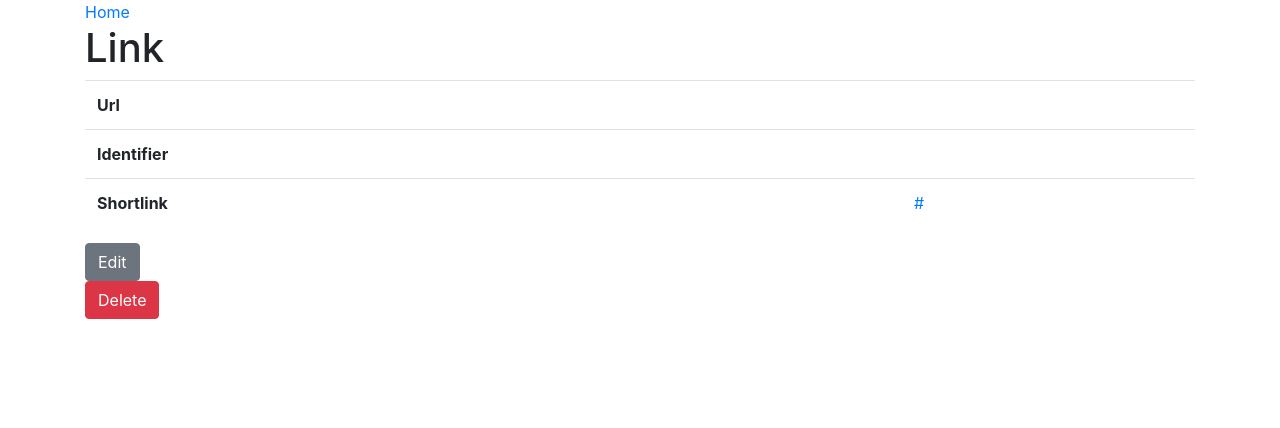
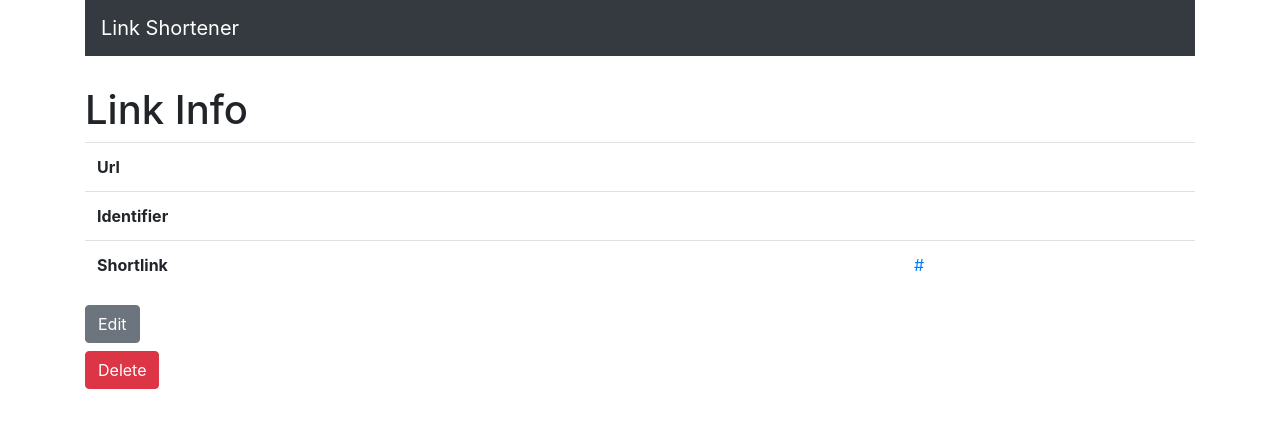
Before and after one commit to joshgh/symfony-link-shortener, a Symfony app: template php/templates/link/show.html.twig in a window 1280 px wide. Shown: the top 428 px of the page. Run offline with Twig, Linux system fonts and the light colour scheme; the template is opened without the code that fills it, so the values that code supplies are empty; some libraries are stand-ins or nearby versions.

Commit message:
clean up form styles, add navbar

```diff
--- /dev/null
+++ b/php/public/styles/styles.css
@@ -0,0 +1,3 @@
+.sls-navbar {
+  margin-bottom: 30px;
+}
--- a/php/templates/base.html.twig
+++ b/php/templates/base.html.twig
@@ -7,6 +7,7 @@
         {# Run `composer require symfony/webpack-encore-bundle`
            and uncomment the following Encore helpers to start using Symfony UX #}
         <link rel="stylesheet" href="https://cdn.jsdelivr.net/npm/bootstrap@4.6.0/dist/css/bootstrap.min.css" integrity="sha384-B0vP5xmATw1+K9KRQjQERJvTumQW0nPEzvF6L/Z6nronJ3oUOFUFpCjEUQouq2+l" crossorigin="anonymous">
+        <link rel="stylesheet" href="{{ asset('styles/styles.css') }}">
         {% block stylesheets %}
             {#{{ encore_entry_link_tags('app') }}#}
         {% endblock %}
@@ -17,9 +18,9 @@
     </head>
     <body>
         <div class="container">
-            {% if app.request.get('_route') != 'link_new' %}
-                <div><a href="{{ path('link_new') }}">Home</a></div>
-            {% endif %}
+            <nav class="navbar navbar-dark bg-dark sls-navbar">
+                <a href="{{ path('link_new') }}" class="navbar-brand" href="#">Link Shortener</a>
+            </nav>
             {% block body %}{% endblock %}
         </div>
     </body>
--- a/php/templates/link/edit.html.twig
+++ b/php/templates/link/edit.html.twig
@@ -5,7 +5,9 @@
 {% block body %}
     <h1>Edit Link</h1>
 
-    {{ include('link/_form.html.twig', {'button_label': 'Update'}) }}
+    <div class="my-2">
+        {{ include('link/_form.html.twig', {'button_label': 'Update'}) }}
+    </div>
 
     {{ include('link/_delete_form.html.twig') }}
 {% endblock %}
--- a/php/templates/link/new.html.twig
+++ b/php/templates/link/new.html.twig
@@ -3,7 +3,7 @@
 {% block title %}New Link{% endblock %}
 
 {% block body %}
-    <h1>Create a new Link</h1>
+    <h1>Create a New Link</h1>
     <div class="row">
         <div class="col-sm-8">
             {{ include('link/_form.html.twig') }}
@@ -15,6 +15,8 @@
                     <li><a href="{{path('link_show', {'identifier':link.identifier})}}">{{ link.identifier }}</a></li>
                 {% endfor %}
                 </ul>
+            {% else %}
+                <p>No links yet!</p>
             {% endif %}
         </div><!-- /.col -->
     </div><!-- /.row -->
--- a/php/templates/link/show.html.twig
+++ b/php/templates/link/show.html.twig
@@ -1,9 +1,9 @@
 {% extends 'base.html.twig' %}
 
-{% block title %}Link{% endblock %}
+{% block title %}Link Info{% endblock %}
 
 {% block body %}
-    <h1>Link</h1>
+    <h1>Link Info</h1>
 
     <table class="table">
         <tbody>
@@ -22,8 +22,9 @@
             </tr>
         </tbody>
     </table>
-
-    <a class="btn btn-secondary" href="{{ path('link_edit', {'id': link.id}) }}">Edit</a>
+    <div class="my-2">
+        <a class="btn btn-secondary" href="{{ path('link_edit', {'id': link.id}) }}">Edit</a>
+    </div>
 
     {{ include('link/_delete_form.html.twig') }}
 {% endblock %}
```
